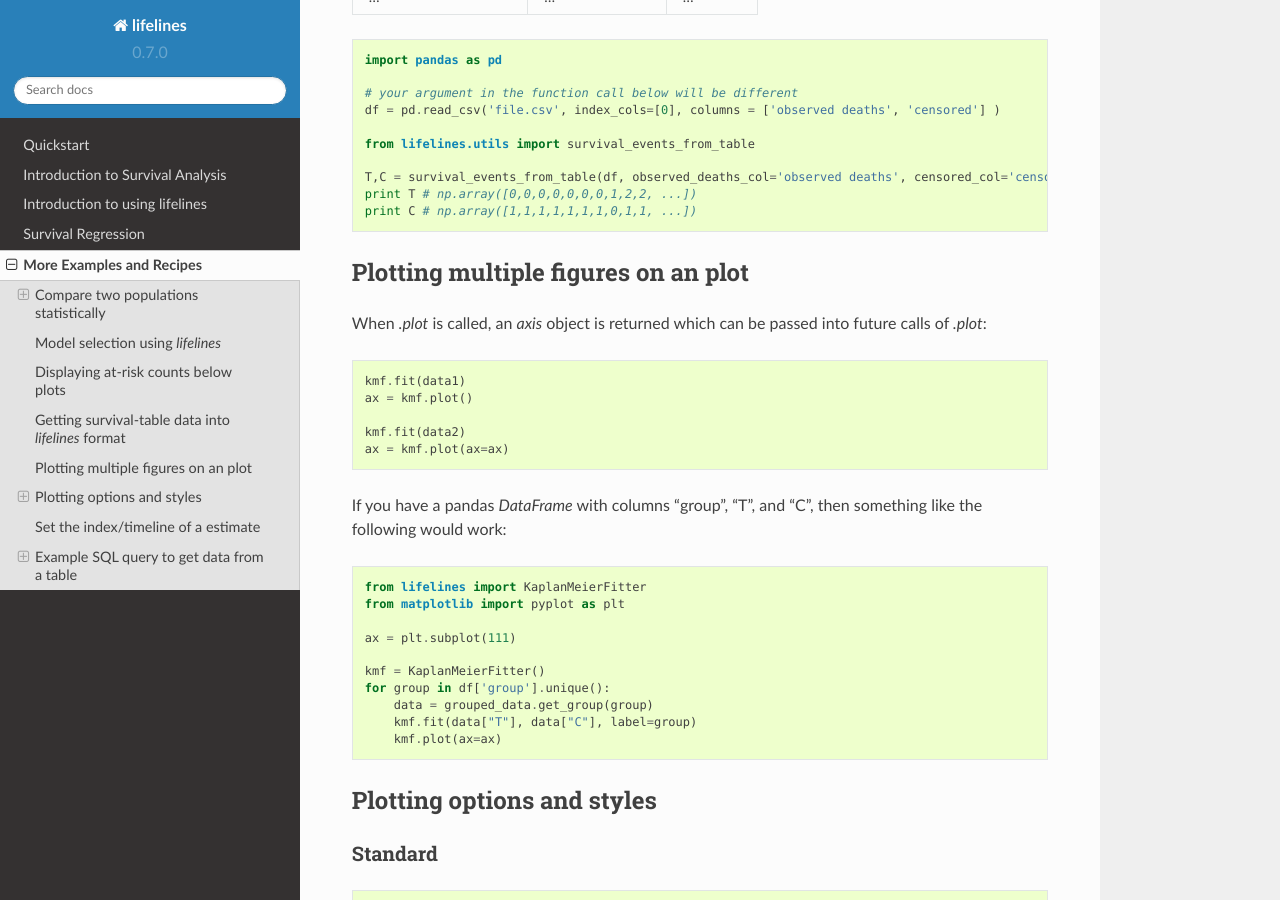
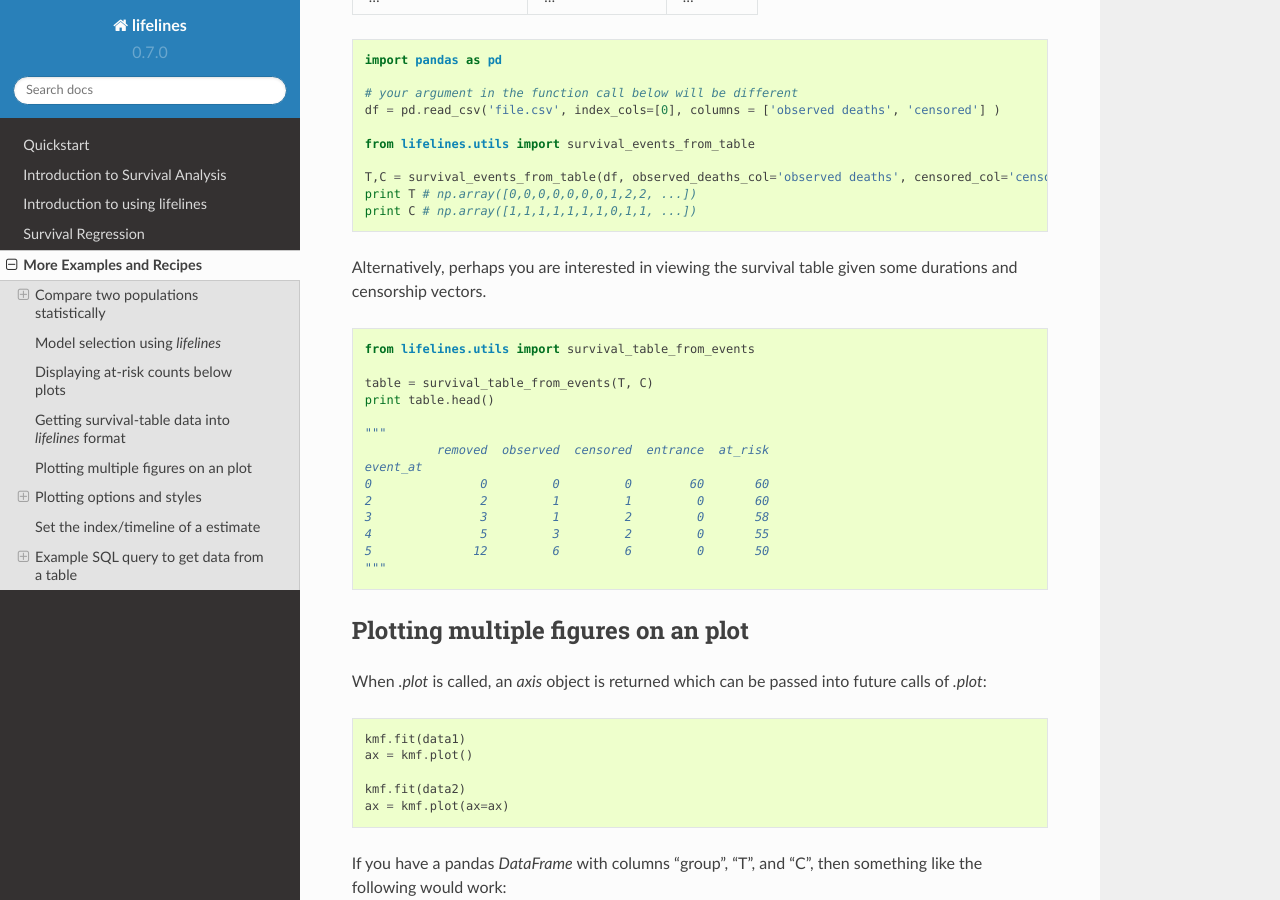
Before and after one commit to CamDavidsonPilon/lifelines, a Sphinx documentation site: the page built from docs/Examples.rst, in a window 1280 px wide and 900 px high, scrolled down 3423 px. Built offline with Sphinx 7.4.7 and the Read the Docs theme 2.0.0, drawn with Linux system fonts in a browser that asks for light colours; formulas are drawn with MathJax 3; pages that are not in the unit, such as notebooks, are missing from menus.

Commit message:
more docs

```diff
--- a/docs/Examples.rst
+++ b/docs/Examples.rst
@@ -154,6 +154,27 @@ time (months, days, ...)      observed deaths       censored
     T,C = survival_events_from_table(df, observed_deaths_col='observed deaths', censored_col='censored')
     print T # np.array([0,0,0,0,0,0,0,1,2,2, ...])
     print C # np.array([1,1,1,1,1,1,1,0,1,1, ...])
+
+
+Alternatively, perhaps you are interested in viewing the survival table given some durations and censorship vectors.
+
+
+.. code:: python
+
+    from lifelines.utils import survival_table_from_events
+
+    table = survival_table_from_events(T, C)
+    print table.head()
+
+    """
+              removed  observed  censored  entrance  at_risk
+    event_at
+    0               0         0         0        60       60
+    2               2         1         1         0       60
+    3               3         1         2         0       58
+    4               5         3         2         0       55
+    5              12         6         6         0       50
+    """
 
 
 
--- a/docs/Quickstart.rst
+++ b/docs/Quickstart.rst
@@ -114,7 +114,7 @@ Lifelines has some utility functions to transform this dataset into durations an
     T, C = datetimes_to_durations(start_times, end_times, freq='h')
 
 
-Alternatively, perhaps you are intersted in viewing the survival table given some durations and censorship vectors.
+Alternatively, perhaps you are interested in viewing the survival table given some durations and censorship vectors.
 
 
 .. code:: python
```
